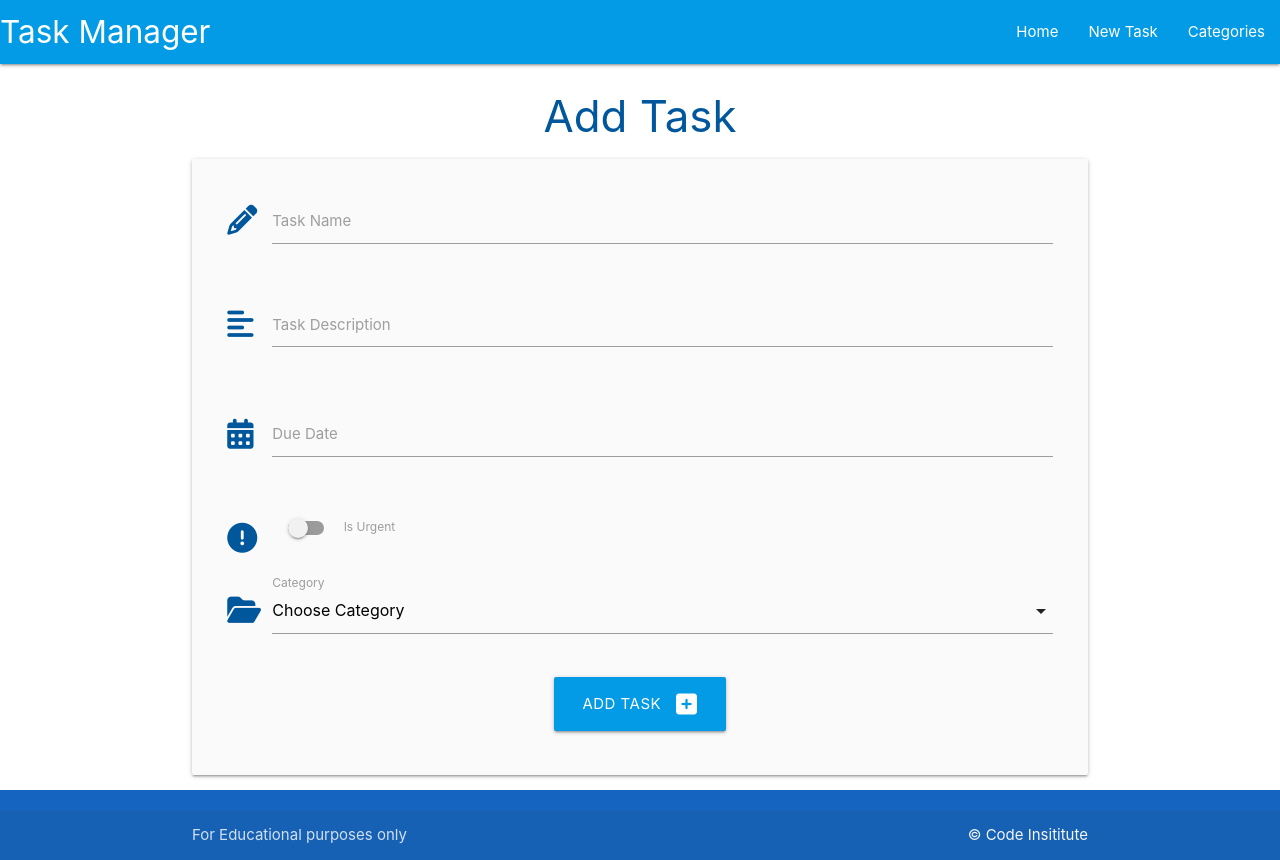
After one commit to Colm1711/task-manager, a Flask app: page /add_task in a window 1280 px wide. The commit adds this page. Run offline with Flask 2, Linux system fonts and the light colour scheme; data that the repository does not hold is empty; some libraries are stand-ins or nearby versions.

```diff
--- a/taskmanager/routes.py
+++ b/taskmanager/routes.py
@@ -12,6 +12,7 @@ def categories():
     categories = list(Category.query.order_by(Category.category_name).all())
     return render_template("categories.html", categories=categories)
 
+
 @app.route("/add_category", methods=["GET", "POST"])
 def add_category():
     if request.method == "POST":
@@ -22,7 +23,6 @@ def add_category():
     return render_template("add_category.html")
 
 
-
 @app.route("/edit_category/<int:category_id>", methods=["GET", "POST"])
 def edit_category(category_id):
     category = Category.query.get_or_404(category_id)
@@ -31,3 +31,28 @@ def edit_category(category_id):
         db.session.commit()
         return redirect(url_for("categories"))
     return render_template("edit_category.html", category=category)
+
+
+@app.route("/delete_category/<int:category_id>")
+def delete_category(category_id):
+    category = Category.query.get_or_404(category_id)
+    db.session.delete(category)
+    db.session.commit()
+    return redirect(url_for("categories"))
+
+
+@app.route("/add_task", methods=["GET", "POST"])
+def add_task():
+    categories = list(Category.query.order_by(Category.category_name).all())
+    if request.method == "POST":
+        task = Task(
+            task_name =  request.form.get("task_name"),
+            task_description =request.form.get("task_description"),
+            is_urgent = bool(True if request.form.get("is_urgent") else False),
+            due_date = request.form.get("due_date"),
+            category_id = request.form.get("category_id")
+        )
+        db.session.add(task)
+        db.session.commit()
+        return redirect(url_for("home"))
+    return render_template("add_task.html", categories=categories)
--- a/taskmanager/static/js/script.js
+++ b/taskmanager/static/js/script.js
@@ -2,4 +2,13 @@ document.addEventListener("DOMContentLoaded", function() {
     // sidenav initialization
     let sidenav = document.querySelectorAll(".sidenav");
     M.Sidenav.init(sidenav);
+
+    var datepicker = document.querySelectorAll('.datepicker');
+    M.Datepicker.init(datepicker, {
+        format: "dd mmmmm, yyyy",
+        i18n: {done: "Select"}
+    });
+
+    var selects = document.querySelectorAll('select');
+    var instances = M.FormSelect.init(selects);
 });
--- /dev/null
+++ b/taskmanager/templates/add_task.html
@@ -0,0 +1,70 @@
+{% extends "base.html" %}
+{% block content %}
+
+<h3 class="light-blue-text text-darken-4 center-align">Add Task</h3>
+
+<div class="row card-panel grey lighten-5">
+    <form class="col s12" method="POST" action="{{ url_for('add_task') }}">
+        <!-- task name -->
+        <div class="row">
+            <div class="input-field col s12">
+                <i class="fas fa-pencil-alt prefix light-blue-text text-darken-4"></i>
+                <input id="task_name" name="task_name" minlength="5" maxlength="50" type="text" class="validate" required>
+                <label for="task_name">Task Name</label>
+            </div>
+        </div>
+        <!-- task description -->
+        <div class="row">
+            <div class="input-field col s12">
+                <i class="fas fa-align-left prefix light-blue-text text-darken-4"></i>
+                <textarea id="task_description" name="task_description" minlength="5" maxlength="200"
+                    type="text" class="materialize-textarea validate" required></textarea>
+                <label for="task_description">Task Description</label>
+            </div>
+        </div>
+        <!-- due date -->
+        <div class="row">
+            <div class="input-field col s12">
+                <i class="fas fa-calendar-alt prefix light-blue-text text-darken-4"></i>
+                <input id="due_date" name="due_date" type="text" class="datepicker validate" required>
+                <label for="due_date">Due Date</label>
+            </div>
+        </div>
+        <!-- is urgent -->
+        <div class="row">
+            <div class="input-field col s12">
+                <div class="switch">
+                    <i class="fas fa-exclamation-circle prefix light-blue-text text-darken-4"></i>
+                    <label for="is_urgent">
+                        <input id="is_urgent" name="is_urgent" type="checkbox">
+                        <span class="lever"></span>
+                        Is Urgent
+                    </label>
+                </div>
+            </div>
+        </div>
+        <!-- category id -->
+        <div class="row">
+            <div class="input-field col s12">
+                <i class="fas fa-folder-open prefix light-blue-text text-darken-4"></i>
+                <select id="category_id" name="category_id" class="validate" required>
+                    <option value="" disabled selected>Choose Category</option>
+                    {% for category in categories %}
+                        <option value="{{ category.id }}">{{ category.category_name }}</option>
+                    {% endfor %}
+                </select>
+                <label for="category_id">Category</label>
+            </div>
+        </div>
+        <!-- submit button -->
+        <div class="row">
+            <div class="col s12 center-align">
+                <button type="submit" class="btn-large light-blue darken-1">
+                    Add Task <i class="fas fa-plus-square right"></i>
+                </button>
+            </div>
+        </div>
+    </form>
+</div>
+
+{% endblock %}
--- a/taskmanager/templates/base.html
+++ b/taskmanager/templates/base.html
@@ -18,7 +18,7 @@
             <a href="#" data-target="mobile-demo" class="sidenav-trigger"><i class="fas fa-bars"></i></a>
             <ul class="right hide-on-med-and-down">
                 <li><a href="{{ url_for('home') }}">Home</a></li>
-                <li><a href="">New Task</a></li>
+                <li><a href="{{ url_for('add_task') }}">New Task</a></li>
                 <li><a href="{{ url_for('categories') }}">Categories</a></li>
             </ul>
             </div>
@@ -27,7 +27,7 @@
         <!-- mobile sidenav -->
         <ul class="sidenav" id="mobile-demo">
             <li><a href="{{ url_for('home') }}">Home</a></li>
-            <li><a href="">New Task</a></li>
+            <li><a href="{{ url_for('add_task') }}">New Task</a></li>
             <li><a href="{{ url_for('categories') }}">Categories</a></li>
         </ul>
     </header>
--- a/taskmanager/templates/categories.html
+++ b/taskmanager/templates/categories.html
@@ -20,7 +20,7 @@
             </div>
             <div class="card-action">
                 <a href="{{ url_for('edit_category', category_id=category.id)}}" class="btn green-accent-4">Edit</a>
-                <a href="#" class="btn red">Delete</a>
+                <a href="{{ url_for('delete_category', category_id=category.id) }}" class="btn red">Delete</a>
             </div>
         </div>
     </div>
```
Also changed, not shown: taskmanager/templates/tasks.html (+7 -1 lines).
